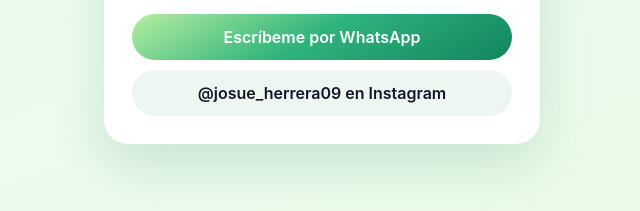
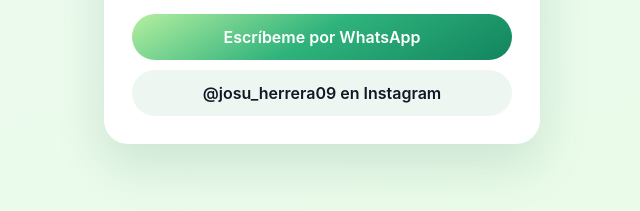
Before and after one commit to josu2005-star/t, a plain HTML site: page index.html in a window 1280 px wide. Shown: the part 385-596 px from the top of the page, 318-958 px from the left. Drawn offline with Linux system fonts and the light colour scheme.

Commit message:
Update index.html

```diff
--- a/index.html
+++ b/index.html
@@ -12,7 +12,7 @@ a.g{background:#eef6f1;color:#101826}.sp{width:34px;height:34px;border:3px solid
   var id=(location.search.replace(/^\?/,'').split('&')[0]||location.hash.slice(1)).replace(/[^0-9]/g,'');
   while(id.length&&id.length<3)id='0'+id;
   var box=document.getElementById('c');
-  function show(t,m){box.innerHTML='<h1>'+t+'</h1><p>'+m+'</p>'+"593963278186".replace(/^(.+)$/,'<a class="b" href="https://wa.me/$1">Escríbeme por WhatsApp</a>')+"josue_herrera09".replace(/^(.+)$/,'<a class="b g" href="https://instagram.com/$1">@$1 en Instagram</a>')}
+  function show(t,m){box.innerHTML='<h1>'+t+'</h1><p>'+m+'</p>'+"593963278186".replace(/^(.+)$/,'<a class="b" href="https://wa.me/$1">Escríbeme por WhatsApp</a>')+"josu_herrera09".replace(/^(.+)$/,'<a class="b g" href="https://instagram.com/$1">@$1 en Instagram</a>')}
   fetch('tarjetas.json?v='+Date.now()).then(function(r){return r.json()}).then(function(d){
     var t=d.tarjetas&&d.tarjetas[id];
     if(t&&t.estado==='asignada'&&/^https?:\/\//.test(t.link)){location.replace(t.link);return}
```
